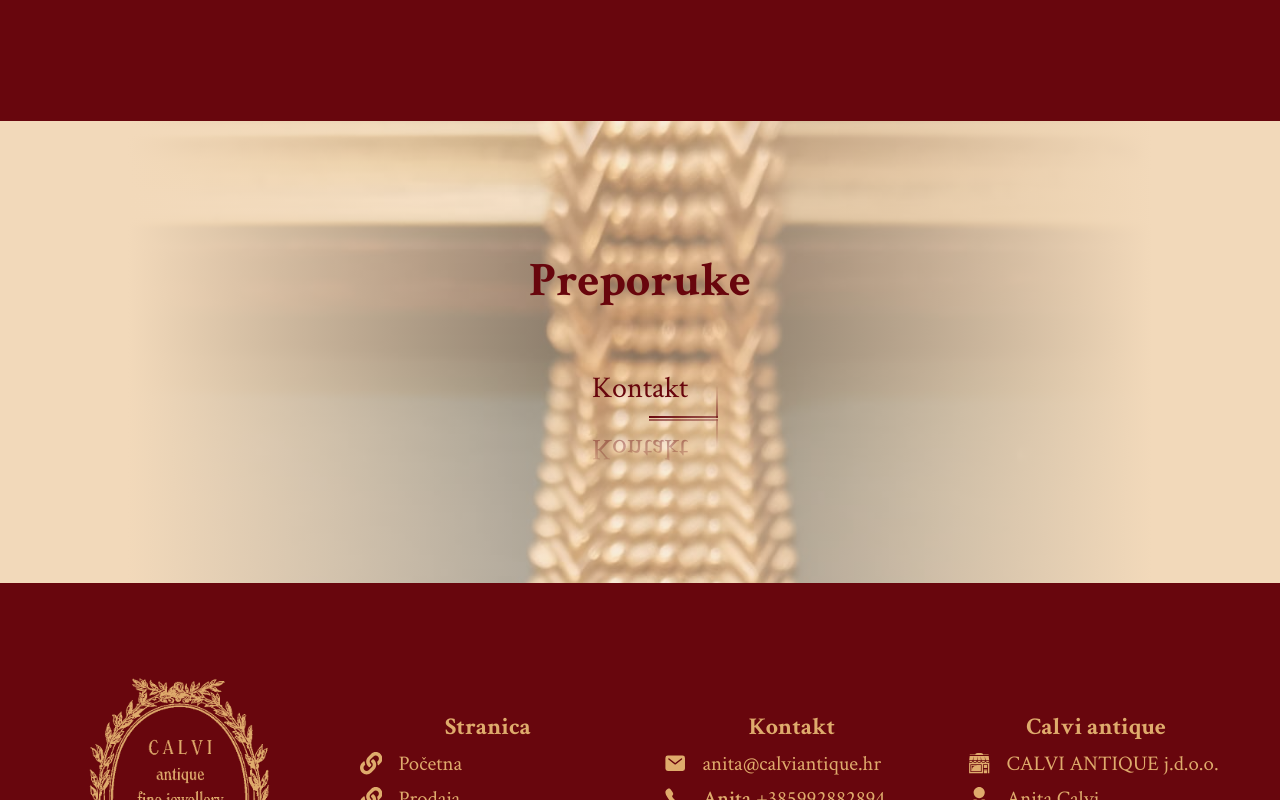
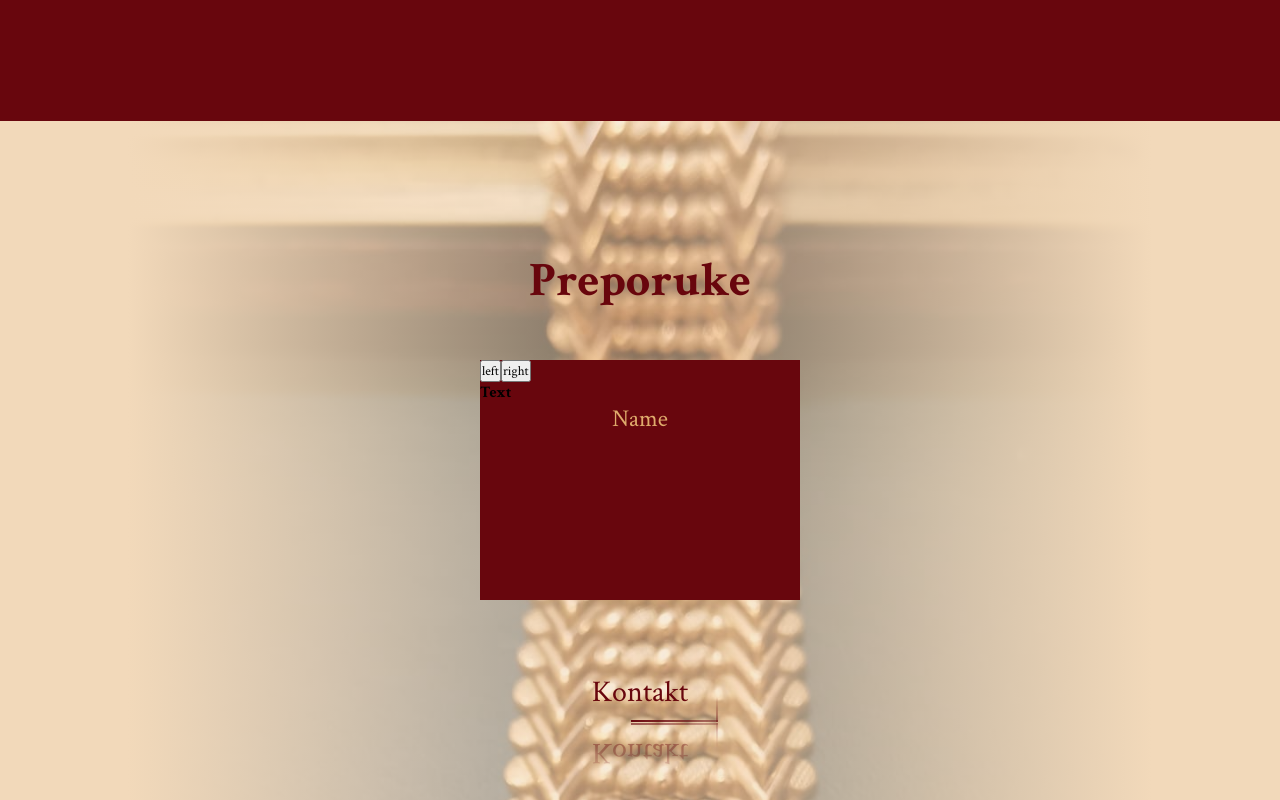
Before and after one commit to Tomislav-Busic/-jewelry-store, a React (Create React App) app: page / in a window 1280 px wide. Shown: the part 2760-3560 px from the top of the page. Built offline with nearby package versions, Linux system fonts and the light colour scheme; no server answers; the database is empty.

Commit message:
slider-testemonials

```diff
--- /dev/null
+++ b/src/Components/HOMESectionsComponents/HomeSectionFive/HSFiveSlider/HSFiveSlider.css
@@ -0,0 +1,7 @@
+.slider-testem {
+  position: relative;
+  margin: 2rem 0;
+  height: 15rem;
+  width: 20rem;
+  background-color: #68060d;
+}/*# sourceMappingURL=HSFiveSlider.css.map */
--- a/src/Components/HOMESectionsComponents/HomeSectionFive/HSFiveSlider/HSFiveSlider.jsx
+++ b/src/Components/HOMESectionsComponents/HomeSectionFive/HSFiveSlider/HSFiveSlider.jsx
@@ -1,11 +1,12 @@
 import React, { useState } from "react";
 import { testemonials } from "./testemonials";
+import "./HSFiveSlider.scss";
 
 export const HSFiveSlider = () => {
   const [currentIndex, setCurrentIndex] = useState(0);
 
   return (
-    <div className="slider">
+    <div className="slider-testem">
       <button>left</button>
       <button>right</button>
       <div className="slider-card">
--- a/src/Components/HOMESectionsComponents/HomeSectionFive/HSFiveSlider/HSFiveSlider.scss
+++ b/src/Components/HOMESectionsComponents/HomeSectionFive/HSFiveSlider/HSFiveSlider.scss
@@ -1,9 +1,10 @@
 @import "../../../../Styles/Mixins/mixins.scss";
 @import "../../../../Styles/Variables/variables.scss";
 
-.slider {
+.slider-testem {
     position: relative;
+    margin: 2rem 0;
     height: 15rem;
-    width: 18rem;
+    width: 20rem;
     background-color: $main-color;
 }
--- a/src/Components/HOMESectionsComponents/HomeSectionFive/HSFiveSlider/testemonials.js
+++ b/src/Components/HOMESectionsComponents/HomeSectionFive/HSFiveSlider/testemonials.js
@@ -1,10 +1,10 @@
 export const testemonials = [
-  { id: 1, content: "Neka pohvala1", name: "Joža M.1" },
-  { id: 2, content: "Neka pohvala2", name: "Joža M.2" },
-  { id: 3, content: "Neka pohvala3", name: "Joža M.3" },
-  { id: 4, content: "Neka pohvala4", name: "Joža M.4" },
-  { id: 5, content: "Neka pohvala5", name: "Joža M.5" },
-  { id: 6, content: "Neka pohvala6", name: "Joža M.6" },
-  { id: 7, content: "Neka pohvala7", name: "Joža M.7" },
-  { id: 8, content: "Neka pohvala8", name: "Joža M.8" },
+  { content: "Neka pohvala1", name: "Joža M.1" },
+  { content: "Neka pohvala2", name: "Joža M.2" },
+  { content: "Neka pohvala3", name: "Joža M.3" },
+  { content: "Neka pohvala4", name: "Joža M.4" },
+  { content: "Neka pohvala5", name: "Joža M.5" },
+  { content: "Neka pohvala6", name: "Joža M.6" },
+  { content: "Neka pohvala7", name: "Joža M.7" },
+  { content: "Neka pohvala8", name: "Joža M.8" },
 ];
--- a/src/Components/HOMESectionsComponents/HomeSectionFive/HomeSectionFive.jsx
+++ b/src/Components/HOMESectionsComponents/HomeSectionFive/HomeSectionFive.jsx
@@ -1,12 +1,13 @@
 import React from "react";
 import "./HomeSectionFive.scss";
 import { AnimationBtn } from "../../AnimationBtn/AnimationBtn";
+import { HSFiveSlider } from "./HSFiveSlider/HSFiveSlider";
 
 export const HomeSectionFive = () => {
   return (
     <div className="home-section-five">
       <h1>Preporuke</h1>
-
+      <HSFiveSlider />
       <AnimationBtn
         name={"Kontakt"}
         path={"./kontakt"}
```
Also changed, not shown: 1 other file (tests, documents, lock files or other folders).
